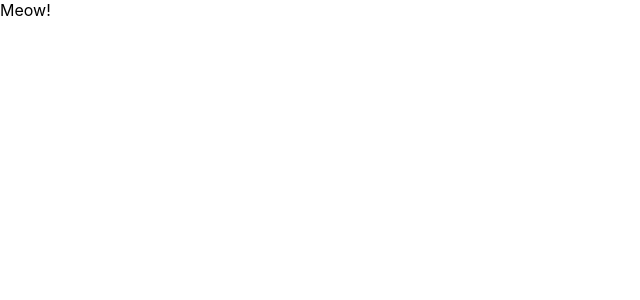
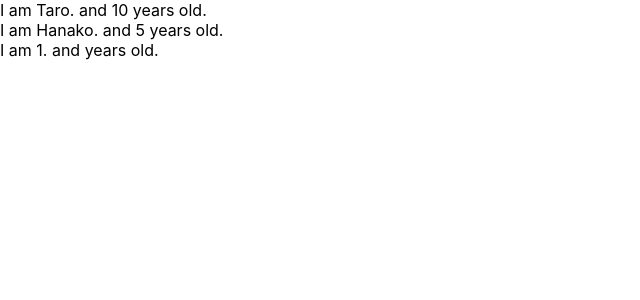
Before and after one commit to h5810yyabe/react-redux, a React (Create React App) app: page / in a window 1280 px wide. Shown: the top 300 px of the page, without its empty margins (0-640 px from the left). Built offline with nearby package versions, Linux system fonts and the light colour scheme.

Commit message:
props-type

```diff
--- a/src/App.js
+++ b/src/App.js
@@ -1,23 +1,37 @@
 import React from 'react';
+import PropTypes from 'prop-types';
 //functional component
 function App() {
-  const greeting = "Hi!!";
-  const dom = <h1 className="foo">{greeting}</h1>;
+  const profiles = [
+    {
+      name: "Taro",age:10
+    },
+    {
+      name: "Hanako",age:5
+    },
+    {
+      name: 1
+    }
+  ];
   return (
-    <Cat></Cat>
-  )
+    <div>
+      {
+        profiles.map((profile,index) => {
+          return <User name={profile.name} age={profile.age} key={index} />;
+        })
+      }
+    </div>
+  );
 }
 
-const Cat = () =>{
-  return <div>Meow!</div>;
+const User = (props) =>{
+return <div>I am {props.name}. and {props.age} years old.</div>;
 }
 
-//class component
-// class App extends Component{
-//   render(){
-//     return(<div>hello world</div>)
-//   }
-// }
+User.propTypes = {
+  name: PropTypes.string,
+  age: PropTypes.number.isRequired
+}
 
 
 export default App;
```
